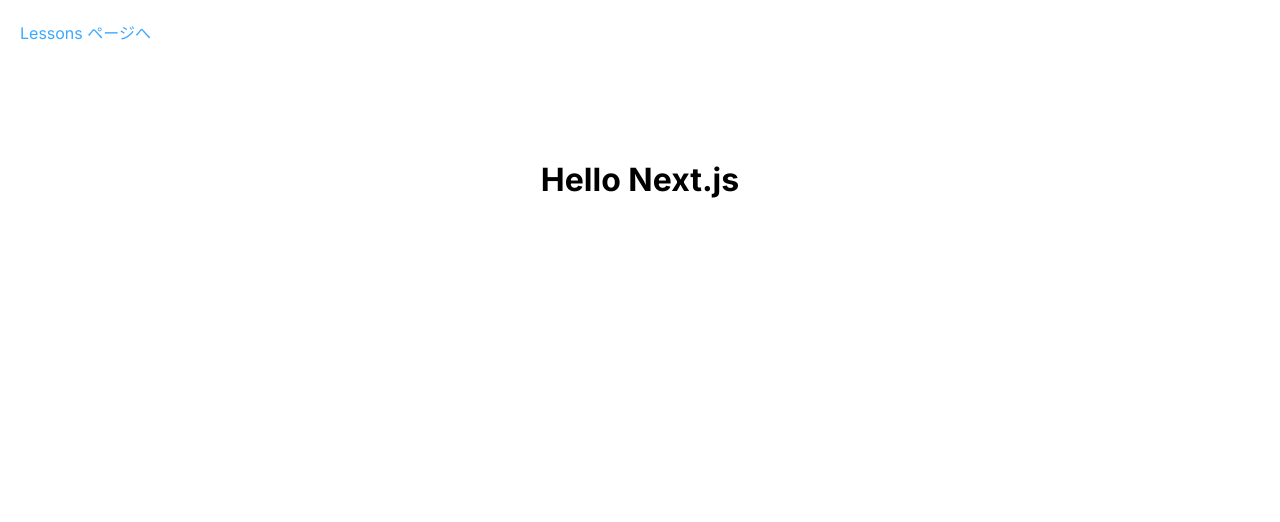
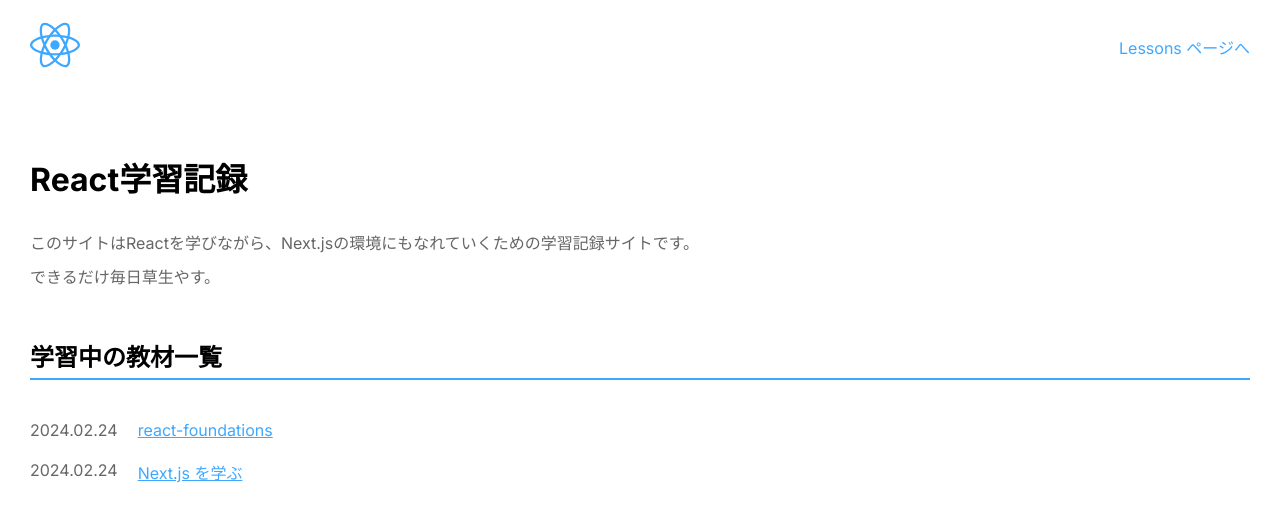
Before and after one commit to hirotiia/practice-react, a Next.js app: page / in a window 1280 px wide. Shown: the top 522 px of the page. Built offline with nearby package versions, Linux system fonts and the light colour scheme.

Commit message:
:zap: 配列のデータの数だけリストを表示してみる

```diff
--- a/src/app/page.module.css
+++ b/src/app/page.module.css
@@ -1,8 +1,8 @@
 .main {
   display: flex;
   flex-direction: column;
-  justify-content: space-between;
-  align-items: center;
-  padding: 6rem;
+  max-width: 1260px;
+  margin: auto;
+  padding: 60px 20px;
   min-height: 100vh;
 }
--- a/src/app/page.tsx
+++ b/src/app/page.tsx
@@ -1,13 +1,52 @@
+'use client';
+
 import Image from 'next/image';
+import { styled } from 'styled-components';
 import styles from './page.module.css';
+import { ListItems } from '@/components/elements/list/list/list';
 import { Header } from '@/components/layouts/header';
 
+const P = styled.p`
+  margin-top: 30px;
+  color: #666666;
+
+  & + p {
+    margin-top: 10px;
+  }
+`;
+
+const H2 = styled.h2`
+  margin-block: 50px 20px;
+  padding-bottom: 5px;
+  border-bottom: 2px solid #3ea8ff;
+`;
+
 export default function Home() {
+  const listData = [
+    {
+      id: 1,
+      time: '2024-02-24',
+      href: 'https://nextjs.org/learn/react-foundations',
+      text: 'react-foundations',
+    },
+    {
+      id: 2,
+      time: '2024-02-24',
+      href: 'https://nextjs.org/learn/dashboard-app',
+      text: 'Next.js を学ぶ',
+    },
+  ];
+
   return (
     <>
       <Header></Header>
       <main className={styles.main}>
-        <h1>Hello Next.js</h1>
+        <h1>React学習記録</h1>
+        <P>このサイトはReactを学びながら、Next.jsの環境にもなれていくための学習記録サイトです。</P>
+        <P>できるだけ毎日草生やす。</P>
+        <H2>学習中の教材一覧</H2>
+
+        <ListItems listData={listData}></ListItems>
       </main>
     </>
   );
--- /dev/null
+++ b/src/components/elements/list/list/list.tsx
@@ -0,0 +1,51 @@
+import { styled } from 'styled-components';
+
+const RessonsList = styled.ul`
+  margin-top: 20px;
+
+  li {
+    list-style-type: none;
+    display: flex;
+    align-items: flex-start;
+    gap: 20px;
+
+    a {
+      text-decoration: underline;
+      color: #3ea8ff;
+
+      &:hover {
+        text-decoration: none;
+      }
+    }
+
+    time {
+      color: #666666;
+    }
+
+    & + li {
+      margin-top: 20px;
+    }
+  }
+`;
+
+export function ListItems({
+  listData,
+}: {
+  listData: Array<{ id: number; time: string; href: string; text: string }>;
+}) {
+  const listItems = listData.map((data) => {
+    return (
+      <li key={data.id}>
+        <div>
+          <time dateTime={data.time}>{data.time.replaceAll('-', '.')}</time>
+        </div>
+        <div>
+          <a href={data.href} target='_blank'>
+            {data.text}
+          </a>
+        </div>
+      </li>
+    );
+  });
+  return <RessonsList>{listItems}</RessonsList>;
+}
--- a/src/components/layouts/header/index.tsx
+++ b/src/components/layouts/header/index.tsx
@@ -1,12 +1,23 @@
 'use client';
+import Image from 'next/image';
 import Link from 'next/link';
 import { styled } from 'styled-components';
 
 const StyledHeader = styled.header`
   padding: 20px;
+  display: flex;
+  justify-content: space-between;
+  max-width: 1260px;
+  margin: auto;
+  align-items: center;
 
-  a {
+  .link-lesson {
     color: #3ea8ff;
+    transition: text-decoration 0.2s ease-out;
+
+    &:hover {
+      text-decoration: underline;
+    }
   }
 `;
 
@@ -14,7 +25,19 @@
   return (
     <StyledHeader>
       <div>
-        <Link href={'/lessons'}>Lessons ページへ</Link>
+        <a href='https://ja.react.dev/blog/2023/03/16/introducing-react-dev' target='_blank'>
+          <Image
+            src='/img/common/logo-react.svg'
+            alt='Reactドキュメントページ'
+            width={50}
+            height={50}
+          />
+        </a>
+      </div>
+      <div>
+        <Link className='link-lesson' href={'/lessons'}>
+          Lessons ページへ
+        </Link>
       </div>
     </StyledHeader>
   );
```
Also changed, not shown: src/components/elements/text/text.tsx (added, +9 -0 lines), public/img/common/logo-react.svg (added).
